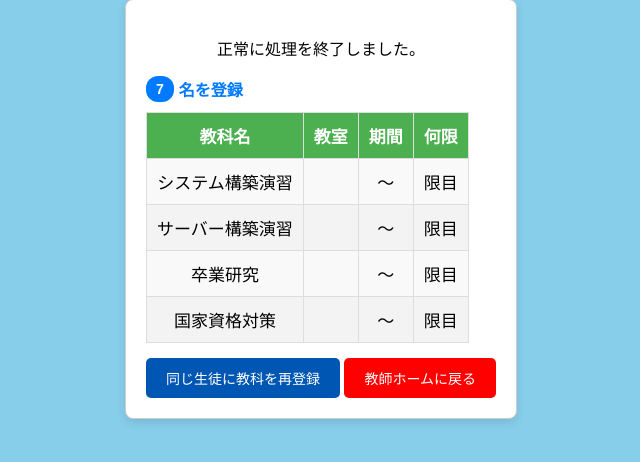
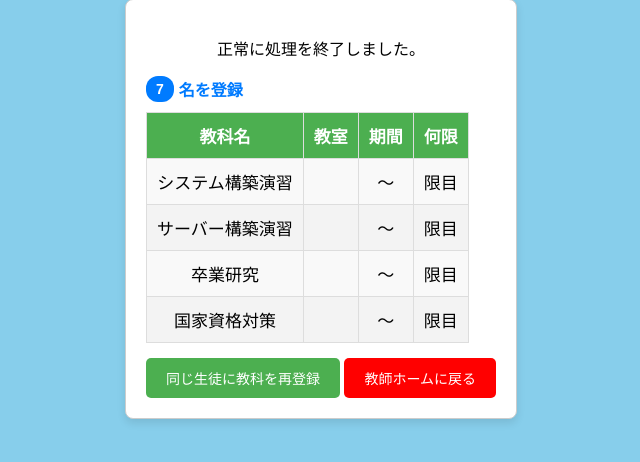
Before and after one commit to 211032/sotsuken, a Django app: template templates/student_course_ok.html in a window 1280 px wide, with the pointer over the restyled element. Shown: the part 191-653 px from the top of the page, without its empty margins (319-959 px from the left). Run offline with Django 5.2, Linux system fonts and the light colour scheme; the template is opened without the code that fills it: values that come from a table or form of the project are taken from there, others are empty; data comes from the database, SQL or seed files in the repository; parts of the project's set-up code (start-up, migrations or seed data) failed here and were passed over.

Commit message:
HTML,CSS編集1/8

```diff
--- a/templates/student_course_ok.html
+++ b/templates/student_course_ok.html
@@ -38,9 +38,6 @@
             margin-top: 15px;
         }
 
-        .button:hover {
-            background-color: #0056b3;
-        }
         .modal {
             display: none; /* 初期状態で非表示 */
             position: fixed;
```
